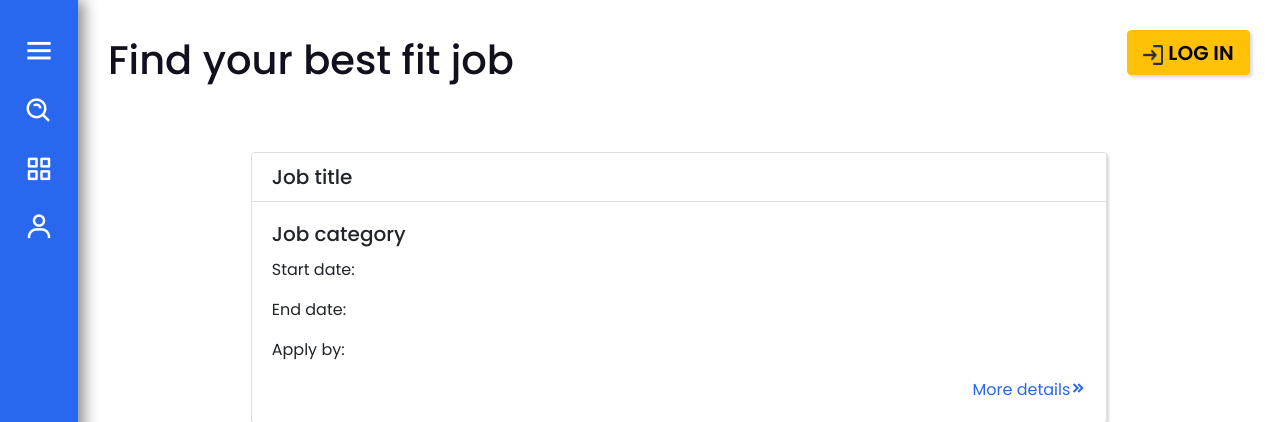
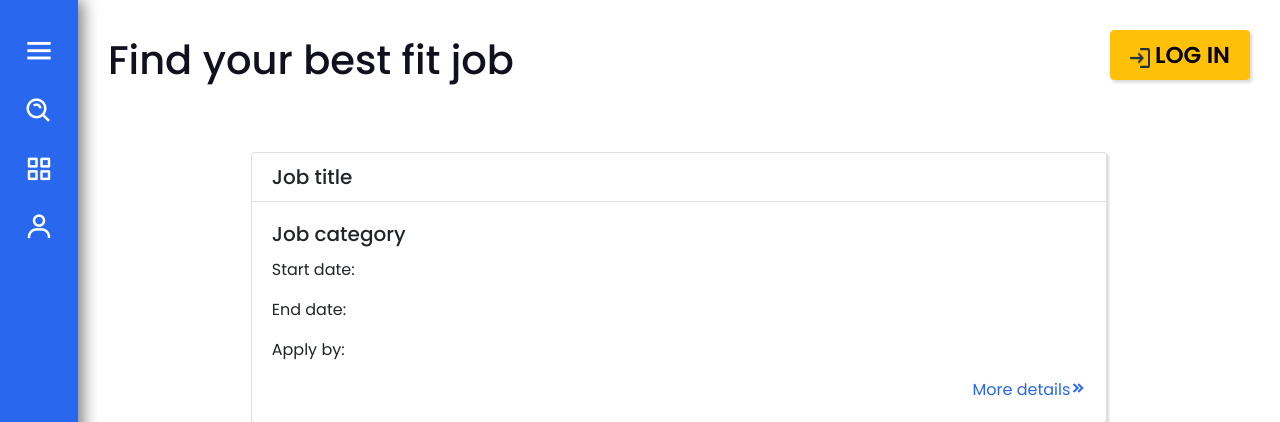
Before and after one commit to abhi-dhanraj/recruitme, a Django app: page / in a window 1280 px wide. Shown: the top 422 px of the page. Run offline with Django 3.2, Linux system fonts and the light colour scheme; some libraries are stand-ins or nearby versions.

Commit message:
job cards added | login button size fixed

```diff
--- a/recruitme/static/recruitme/css/global_base.css
+++ b/recruitme/static/recruitme/css/global_base.css
@@ -173,8 +173,8 @@
 .mynav a button {
   background-color: #ffc107;
   border-color: #ffc107;
-  width: 123px;
-  height: 45px;
+  width: 140px;
+  height: 50px;
   margin-right: 0px;
   margin-left: 0px;
   box-shadow: rgba(0, 0, 0, 0.15) 2.4px 2.4px 3.2px;
@@ -188,7 +188,7 @@
 .mynav a button span {
   color: black;
   font-family: "Poppins", sans-serif;
-  font-size: 20px;
+  font-size: 23px;
   font-weight: 600;
   padding-left: 5px;
 }
```
